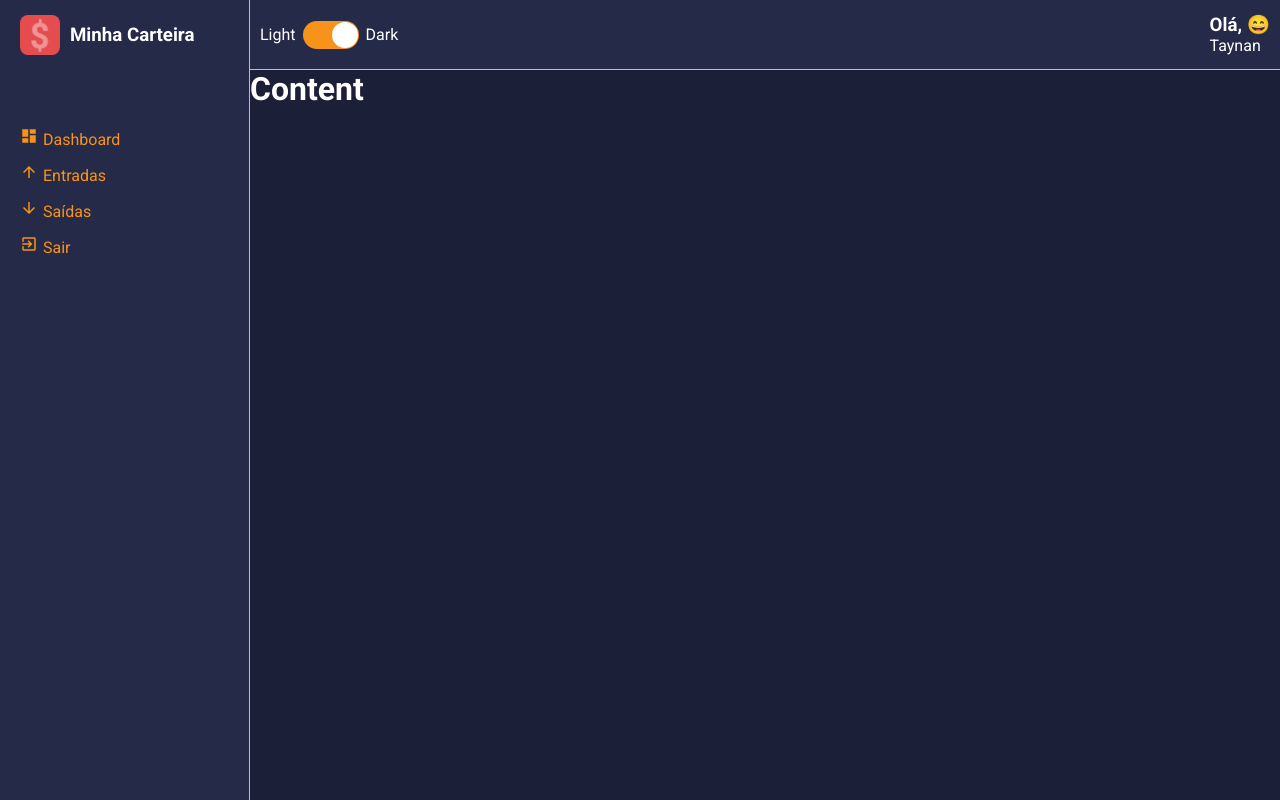
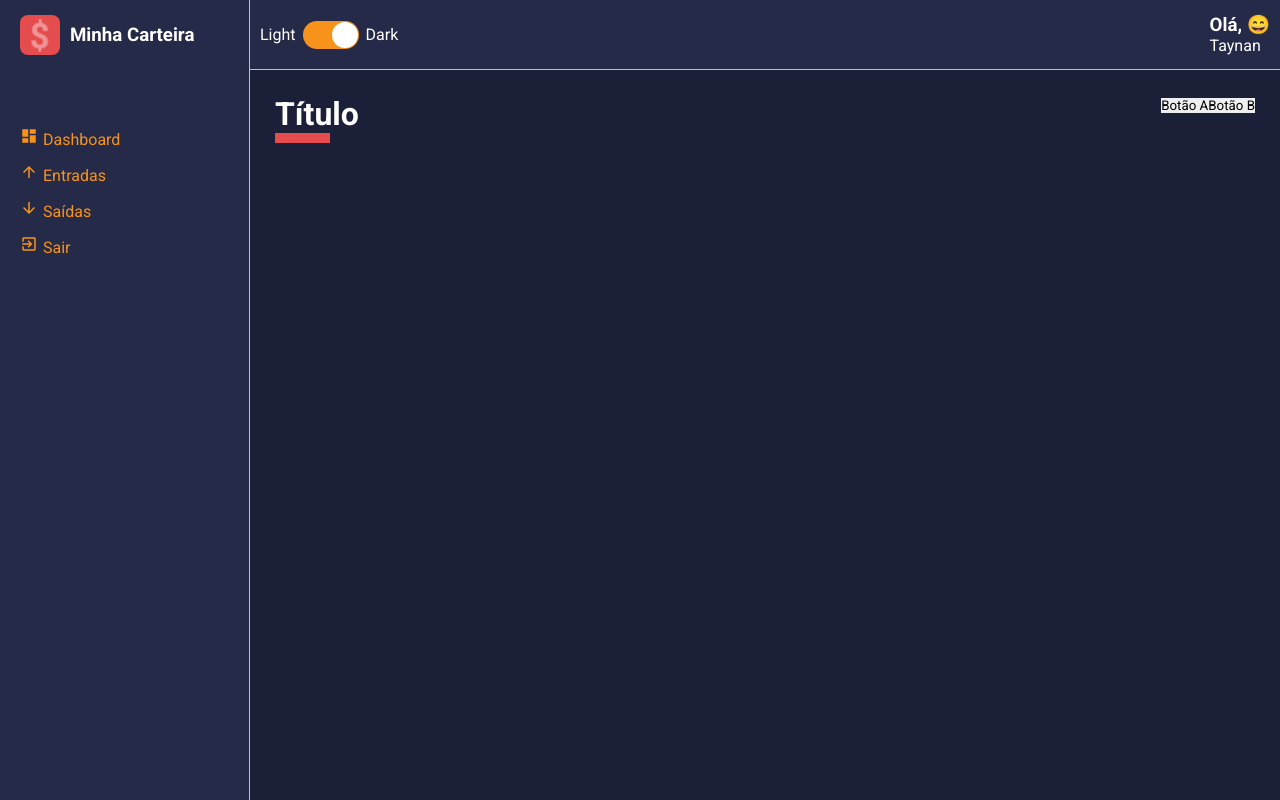
Before and after one commit to Taynan-Vieira/minha-carteira-reactjs, a React (Create React App) app: page /list/1 in a window 1280 px wide. Built offline with nearby package versions, Linux system fonts and the light colour scheme.

Commit message:
secao3-aula14-criando o header de conteudos

```diff
--- a/src/App.tsx
+++ b/src/App.tsx
@@ -5,12 +5,15 @@
 
 import Layout from './components/Layout';
 import dark from './styles/themes/dark'
+import Dashboard from './pages/Dashboard';
 
 const App: React.FC = () => {
   return (
     <ThemeProvider theme={dark}>
       <GlobalStyles />
-      <Layout/>
+      <Layout>
+        <Dashboard/>
+      </Layout>
     </ThemeProvider>
   );
 }
--- a/src/components/Content/index.tsx
+++ b/src/components/Content/index.tsx
@@ -1,11 +1,11 @@
 import React from 'react';
 
-import { Container } from './styles'
+import { Container } from "./styles";
 
-const Content: React.FC = () => {
+const Content: React.FC = ({ children }) => {
     return (
         <Container>
-            <h1>Content</h1>
+            { children }
         </Container>
 
     )
--- a/src/components/Content/styles.ts
+++ b/src/components/Content/styles.ts
@@ -5,4 +5,5 @@
     color: ${props => props.theme.colors.white};
     background-color: ${props => props.theme.colors.primary};
 
+    padding: 25px;
 `;
--- /dev/null
+++ b/src/components/ContentHeader/index.tsx
@@ -0,0 +1,23 @@
+import React from 'react';
+
+import {
+    Container,
+    TitleContainer,
+    Controllers
+} from './styles';
+
+const ContentHeader: React.FC = () => {
+    return (
+        <Container>
+            <TitleContainer>
+                <h1>Título</h1>
+            </TitleContainer>
+            <Controllers>
+                <button type="button">Botão A</button>
+                <button type="button">Botão B</button>
+            </Controllers>
+        </Container>
+    )
+}
+
+export default ContentHeader;
--- /dev/null
+++ b/src/components/ContentHeader/styles.ts
@@ -0,0 +1,27 @@
+import styled from 'styled-components';
+
+export const Container = styled.div`
+  width: 100%;
+
+  display: flex;
+  justify-content: space-between;
+
+  margin-bottom: 25px;
+
+`;
+
+export const TitleContainer = styled.div`
+  > h1{
+    color: ${props => props.theme.colors.white};
+
+    &::after{
+      content: '';
+      display: block;
+      width: 55px;
+      border-bottom: 10px solid ${props => props.theme.colors.warning};
+    }
+  }
+`;
+
+export const Controllers = styled.div`
+`;
--- a/src/components/Layout/index.tsx
+++ b/src/components/Layout/index.tsx
@@ -7,11 +7,13 @@
 import MainHeader from '../MainHeader';
 
 
-const Layout: React.FC = () => {
+const Layout: React.FC = ({ children }) => {
     return (
         <Grid>
             <MainHeader/>
-            <Content/>
+            <Content>
+                { children }
+            </Content>
             <Aside/>
         </Grid>
 
--- a/src/pages/Dashboard/index.tsx
+++ b/src/pages/Dashboard/index.tsx
@@ -1,8 +1,13 @@
 import React from 'react';
+
+import ContentHeader from '../../components/ContentHeader';
+import { Container } from './styles';
 
 const Dashboard: React.FC = () =>{
   return(
-    <h1>Dashboard</h1>
+    <Container>
+      <ContentHeader/>
+    </Container>
   )
 }
 
--- /dev/null
+++ b/src/pages/Dashboard/styles.ts
@@ -0,0 +1,3 @@
+import styled from 'styled-components';
+
+export const Container = styled.div``;
```
